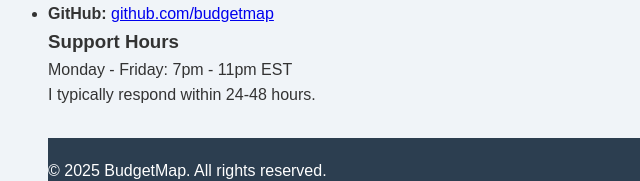
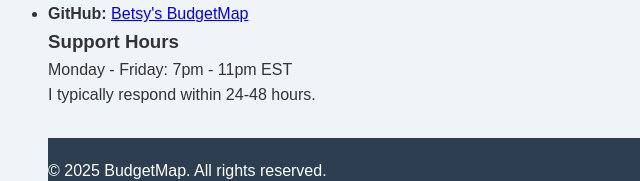
Before and after one commit to eastbetsy/budgetmap, a plain HTML site: page contact.html in a window 1280 px wide. Shown: the part 526-707 px from the top of the page, 212-852 px from the left. Drawn offline with Linux system fonts and the light colour scheme.

Commit message:
added note in contact.html

```diff
--- a/contact.html
+++ b/contact.html
@@ -73,7 +73,7 @@
                         </li>
                         <li>
                             <strong>GitHub:</strong>
-                            <a href="https://github.com/eastbetsy/budgetmap" target="_blank" rel="noopener noreferrer">github.com/budgetmap</a>
+                            <a href="https://github.com/eastbetsy/budgetmap" target="_blank" rel="noopener noreferrer">Betsy's BudgetMap</a>
                         </li>
                     </ul>
 
```
